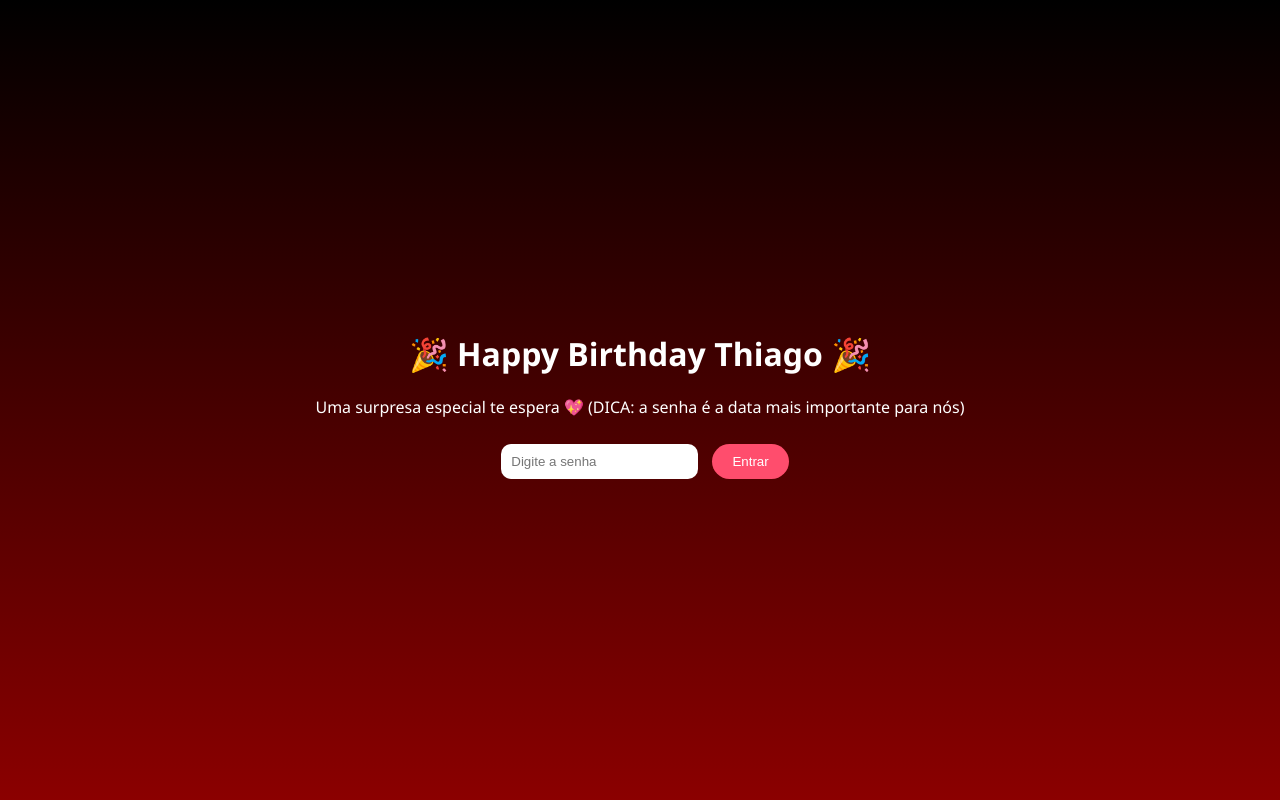
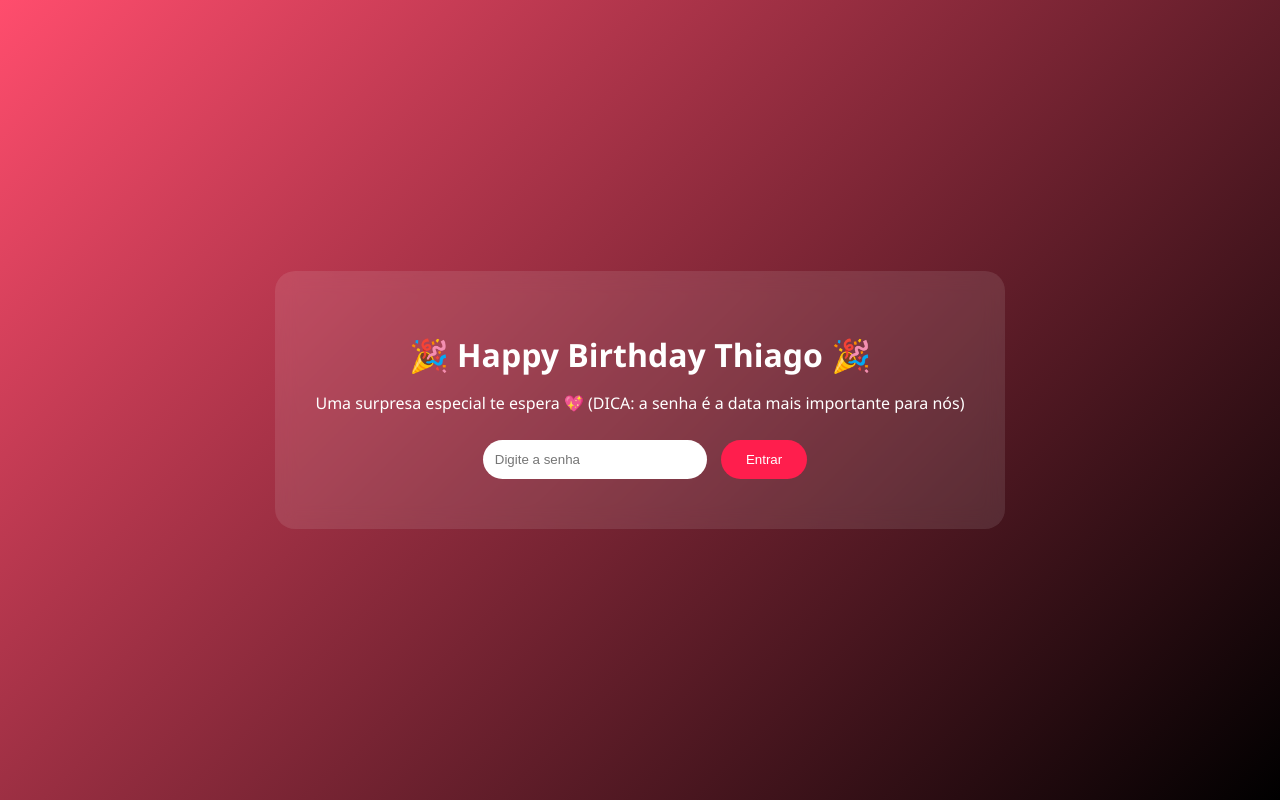
Before and after one commit to aprovacaonacerta01-cmyk/HappyBirthdayTh, a plain HTML site: page index.html in a window 1280 px wide. Drawn offline with Linux system fonts and the light colour scheme; files that its build step writes are made by us from their sources; files whose address does not match are found by name.

Commit message:
Update style.css

```diff
--- a/style.css
+++ b/style.css
@@ -1,38 +1,45 @@
 body {
   margin: 0;
   font-family: 'Segoe UI', sans-serif;
-  background: black;
   color: white;
   text-align: center;
+  background: black;
 }
 
-/* LOGIN */
+/* LOGIN BONITO */
 #login {
   height: 100vh;
   display: flex;
   justify-content: center;
   align-items: center;
-  background: linear-gradient(#000, #8b0000);
+  background: linear-gradient(135deg,#ff4d6d,#000);
 }
 
-.box {
-  background: rgba(255,255,255,0.05);
+.decoracao {
+  background: rgba(255,255,255,0.1);
   padding: 40px;
   border-radius: 20px;
+  backdrop-filter: blur(10px);
+}
+
+.decoracao h1 {
+  font-size: 2rem;
+  margin-bottom: 10px;
 }
 
 input {
-  padding: 10px;
-  border-radius: 10px;
+  padding: 12px;
+  border-radius: 20px;
   border: none;
   margin: 10px;
+  width: 200px;
 }
 
 button {
-  padding: 10px 20px;
-  border-radius: 20px;
+  padding: 12px 25px;
+  border-radius: 25px;
   border: none;
-  background: #ff4d6d;
+  background: #ff1e4d;
   color: white;
   cursor: pointer;
 }
@@ -41,14 +48,14 @@ button {
 .hero {
   height: 100vh;
   display: flex;
-  align-items: center;
+  flex-direction: column;
   justify-content: center;
-  background: linear-gradient(135deg,#8b0000,#000);
+  background: radial-gradient(circle,#8b0000,#000);
 }
 
 /* FOTO */
 .foto img {
-  width: 300px;
+  width: 280px;
   border-radius: 20px;
   margin: 40px 0;
 }
@@ -56,7 +63,6 @@ button {
 /* CONTADOR */
 #timer {
   font-size: 2rem;
-  margin-top: 20px;
 }
 
 /* ANIMAÇÃO */
@@ -75,10 +81,10 @@ button {
 .hearts span {
   position: absolute;
   color: #ff4d6d;
-  animation: fall linear infinite;
+  animation: cair 5s linear infinite;
 }
 
-@keyframes fall {
+@keyframes cair {
   0% {transform: translateY(-10%);}
   100% {transform: translateY(110vh);}
 }
```
